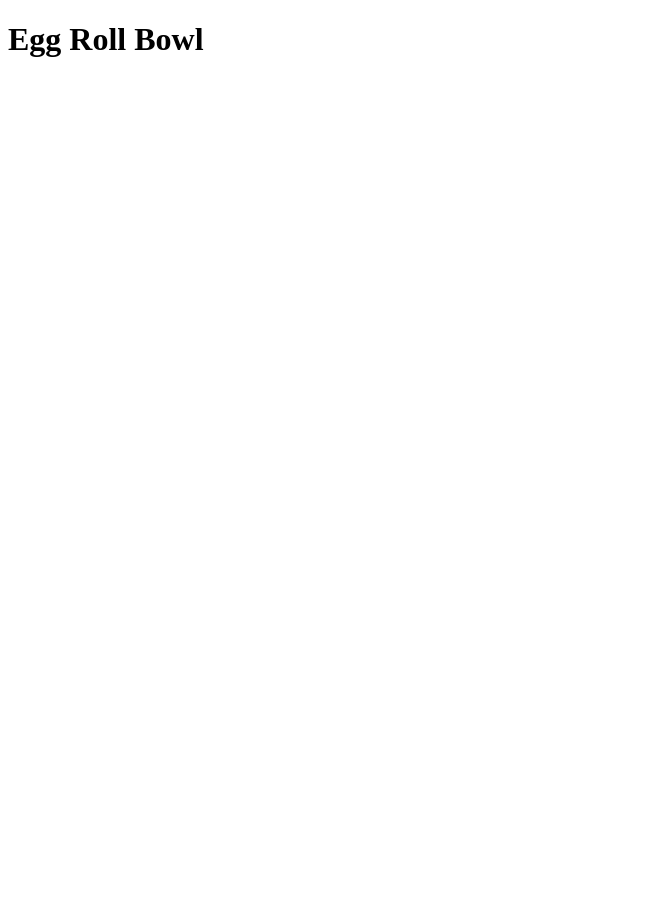
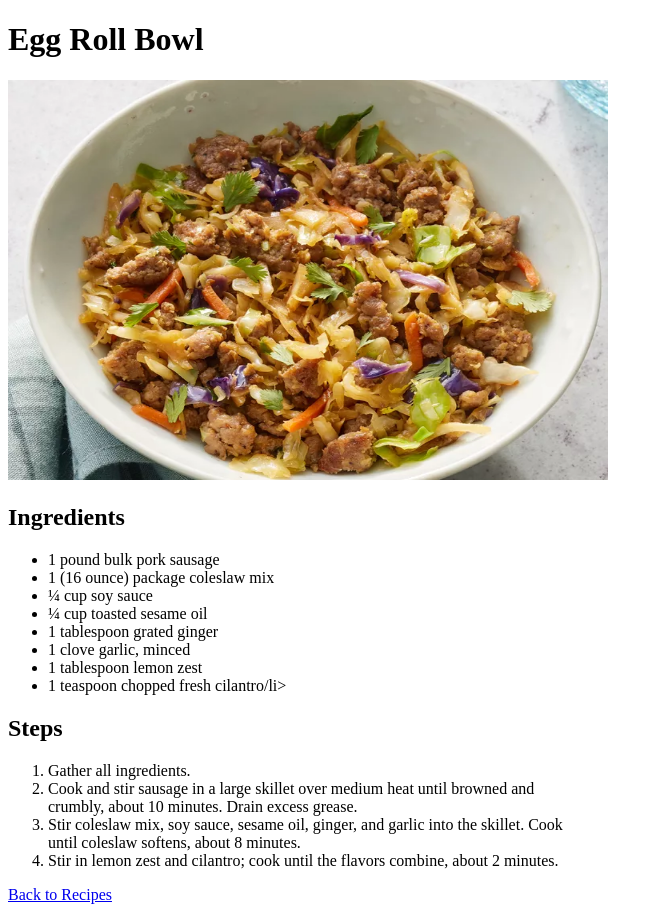
Before and after one commit to DOROTHY-22/odin-recipes, a plain HTML site: page recipes/eggrollbowl.html in a window 1280 px wide. Shown: the whole page, without its empty margins (0-663 px from the left). Before the commit the page ends 800 px from the top, so only its background shows below. Drawn offline with Linux system fonts and the light colour scheme.

Commit message:
Create the third recipe

```diff
--- a/recipes/eggrollbowl.html
+++ b/recipes/eggrollbowl.html
@@ -7,6 +7,27 @@
 </head>
 <body>
     <h1> Egg Roll Bowl</h1>
+    <img src="./eggrollbowl.png" alt="" width ="600" height="400" />
+    <h2>Ingredients</h2>
+    <ul>
+        <li>1 pound bulk pork sausage</li>
+        <li>1 (16 ounce) package coleslaw mix</li>
+        <li>¼ cup soy sauce</li>
+        <li>¼ cup toasted sesame oil</li>
+        <li>1 tablespoon grated ginger</li>
+        <li>1 clove garlic, minced</li>
+        <li>1 tablespoon lemon zest</li>
+        <li>1 teaspoon chopped fresh cilantro/li>
+    </ul>
+    <h2>Steps</h2>
+    <ol>
+        <li>Gather all ingredients.</li>
+        <li>Cook and stir sausage in a large skillet over medium heat until browned and <br>crumbly, about 10 minutes. Drain excess grease.
 
+</li>
+        <li>Stir coleslaw mix, soy sauce, sesame oil, ginger, and garlic into the skillet. Cook <br>until coleslaw softens, about 8 minutes.</li>
+        <li>Stir in lemon zest and cilantro; cook until the flavors combine, about 2 minutes.</li>
+    </ol>
+    <a href="../index.html">Back to Recipes</a>
 </body>
 </html>
```
Also changed, not shown: index.html (+2 -0 lines), recipes/eggrollbowl.png (added).
